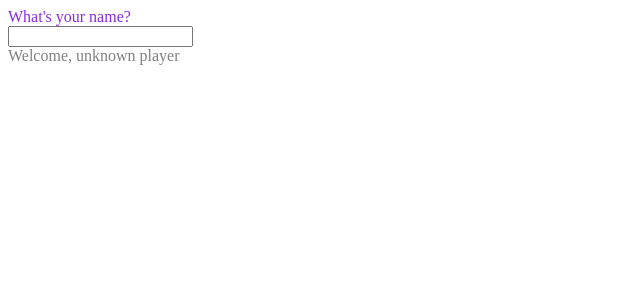
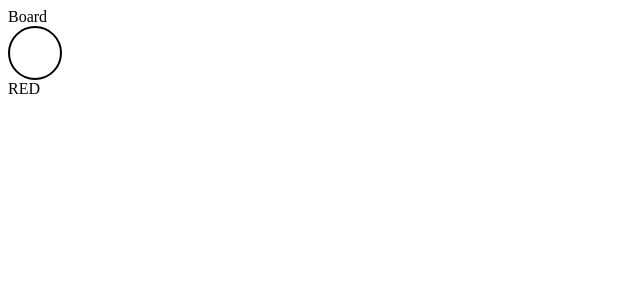
Before and after one commit to TomaszMandel/connect, a React app: page / in a window 1280 px wide. Shown: the top 300 px of the page, without its empty margins (0-640 px from the left). Built offline with nearby package versions, Linux system fonts and the light colour scheme.

Commit message:
addded circle

```diff
--- a/script.js
+++ b/script.js
@@ -1,6 +1,6 @@
 import React from 'react';
 import ReactDOM from 'react-dom';
-import { App } from './src/components/App/app';
+import { App } from './src/components/App/App';
 // import { InputField } from './src/components/NameInput/inputField';
 
 console.log("Javascript up")
--- a/src/components/App/app.js
+++ b/src/components/App/app.js
@@ -1,6 +1,7 @@
 import React from 'react';
-import { InputField } from '../InputField/inputField';
-import { WelcomeMessage } from '../WelcomeMessage/WelcomeMessage';
+// import { InputField } from '../InputField/inputField';
+// import { WelcomeMessage } from '../WelcomeMessage/WelcomeMessage';
+import { Board } from './../Board/Board';
 
 export class App extends React.Component {
     constructor(props) {
@@ -19,8 +20,9 @@ export class App extends React.Component {
     render() {
         return (
             <div>
-                <InputField value={this.state.value} onChange={this.handleChange} />
-                <WelcomeMessage user={this.state.value} />
+                {/* <InputField value={this.state.value} onChange={this.handleChange} /> */}
+                {/* <WelcomeMessage user={this.state.value} /> */}
+                <Board />
             </div>
         );
     };
--- /dev/null
+++ b/src/components/Board/Board.js
@@ -0,0 +1,15 @@
+import React from 'react';
+import { Circle } from './Circle';
+
+const ACTIVE_USER = 'RED'
+
+export class Board extends React.Component {
+    render() {
+        return (
+            <div>
+                Board
+                <Circle user={ACTIVE_USER} />
+            </div>
+        );
+    };
+}
--- /dev/null
+++ b/src/components/Board/Circle.js
@@ -0,0 +1,10 @@
+import React from 'react';
+
+export const Circle = (props) => {
+    return (
+        <div>
+            <div className="div-circle" onClick={() => {console.log('jestem kółkiem')}}></div>
+            <div>{props.user}</div>
+        </div>
+    )
+}
--- a/style.css
+++ b/style.css
@@ -36,3 +36,12 @@
 .div-disabled {
     color: grey
 }
+
+.div-circle {
+    height: 50px;
+    width: 50px;
+    border-width: 2px;
+    border-color: black;
+    border-style: solid;
+    border-radius: 50%;
+}
```
Also changed, not shown: src/old/App.js (deleted, +0 -7 lines).
